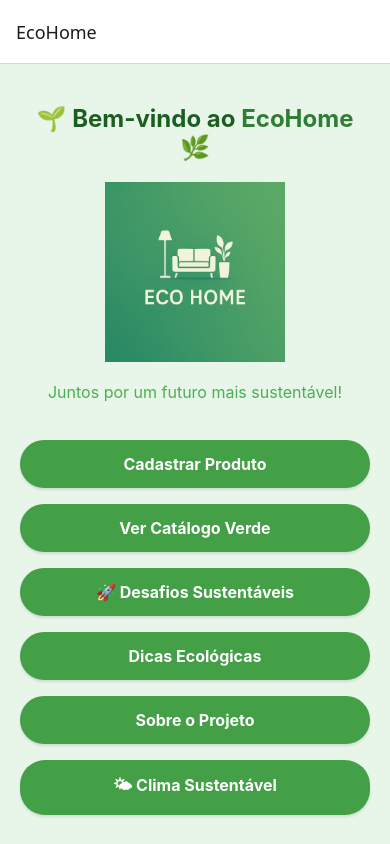
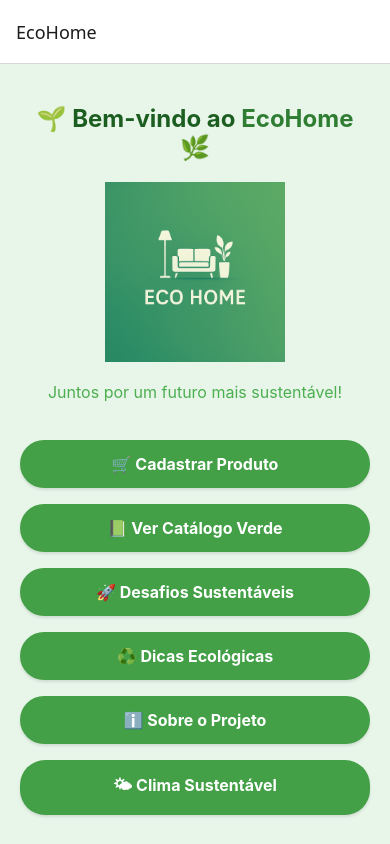
Before and after one commit to VictorHugo55/EcoProdutos, a React Native app: screen /Home in a window 390 px wide. Built offline with nearby package versions, Linux system fonts and the light colour scheme.

Commit message:
Adicionado emojis em todos os botões principais para melhorar a usabilidade e tornar a navegação mais intuitiva.

```diff
--- a/src/screens/Catalogo.js
+++ b/src/screens/Catalogo.js
@@ -35,10 +35,6 @@ export default function Catalogo({ navigation }) {
         <Text style={styles.productName}>Tomada Inteligente</Text>
         <Text style={styles.productDesc}>Controle seus aparelhos pelo celular.</Text>
       </View>
-
-      <TouchableOpacity style={styles.botaoComprar} onPress={() => navigation.navigate('Desafios')}>
-        <Text style={styles.botaoComprarTexto}>🚀 Ver Desafios</Text>
-          </TouchableOpacity>
 
 
       {/* Botão para Lista de Lojas */}
--- a/src/screens/Home.js
+++ b/src/screens/Home.js
@@ -11,30 +11,29 @@ export default function Home({ navigation }) {
       <Text style={styles.subtitle}>Juntos por um futuro mais sustentável!</Text>
 
       <TouchableOpacity style={styles.button} onPress={() => navigation.navigate('Cadastro')}>
-        <Text style={styles.buttonText}>Cadastrar Produto</Text>
+        <Text style={styles.buttonText}>🛒 Cadastrar Produto</Text>
       </TouchableOpacity>
 
         <TouchableOpacity style={styles.button} onPress={() => navigation.navigate('Catalogo')}>
-        <Text style={styles.buttonText}>Ver Catálogo Verde</Text>
+          <Text style={styles.buttonText}>📗 Ver Catálogo Verde</Text>
         </TouchableOpacity>
-
 
         <TouchableOpacity style={styles.button} onPress={() => navigation.navigate('Desafios')}>
           <Text style={styles.buttonText}>🚀 Desafios Sustentáveis</Text>
         </TouchableOpacity>
 
-
         <TouchableOpacity style={styles.button} onPress={() => navigation.navigate('Dicas')}>
-        <Text style={styles.buttonText}>Dicas Ecológicas</Text>
+          <Text style={styles.buttonText}>♻️ Dicas Ecológicas</Text>
         </TouchableOpacity>
 
         <TouchableOpacity style={styles.button} onPress={() => navigation.navigate('Sobre')}>
-        <Text style={styles.buttonText}>Sobre o Projeto</Text>
+          <Text style={styles.buttonText}>ℹ️ Sobre o Projeto</Text>
         </TouchableOpacity>
 
         <TouchableOpacity style={styles.button} onPress={() => navigation.navigate('Clima')}>
           <Text style={styles.buttonText}>🌤 Clima Sustentável</Text>
         </TouchableOpacity>
+
     </ScrollView>
   );
 }
```
Lines whose indentation alone changed are shown as unchanged.
